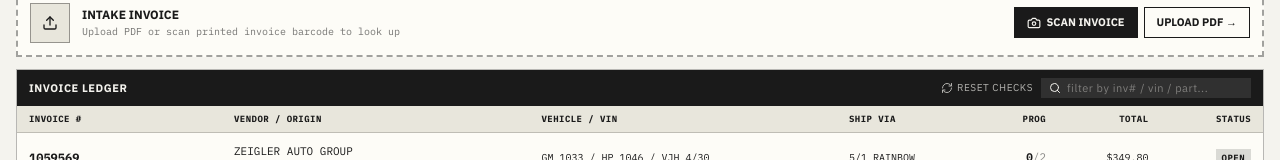
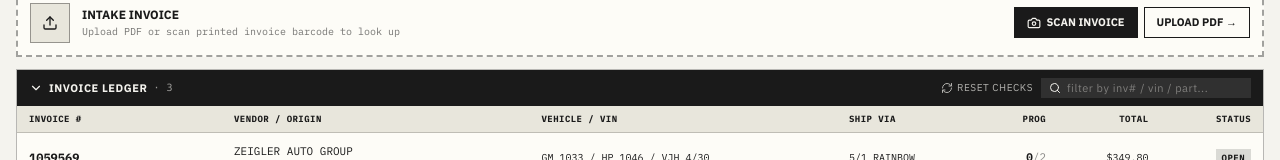
Before and after one commit to 00ang/Cyclops-, a React (Vite) app: page / in a window 1280 px wide. Shown: the part 262-422 px from the top of the page. Built offline with nearby package versions, Linux system fonts and the light colour scheme.

Commit message:
dashboard: collapsible invoice ledger (#11)
Ledger header is now a toggle. Collapsed state hides the search, reset, columns, and rows; preference persists across reloads.

```diff
--- a/src/PartsCheckInSystem.jsx
+++ b/src/PartsCheckInSystem.jsx
@@ -1916,6 +1916,18 @@ function DashboardView({ invoices, scanLog, stats, searchTerm, setSearchTerm, on
   const [invoiceScanOpen, setInvoiceScanOpen] = useState(false);
   const [invoiceScanResult, setInvoiceScanResult] = useState(null);
   const [showDebug, setShowDebug] = useState(false);
+  // Invoice ledger expand/collapse, persisted to localStorage so the
+  // driver's choice survives reloads. Default open (preserves existing
+  // behavior on first visit / cleared storage).
+  const [ledgerOpen, setLedgerOpen] = useState(() => {
+    try {
+      const v = localStorage.getItem('dashboard:ledgerOpen');
+      return v === null ? true : v === 'true';
+    } catch { return true; }
+  });
+  useEffect(() => {
+    try { localStorage.setItem('dashboard:ledgerOpen', String(ledgerOpen)); } catch (e) { /* private mode etc. */ }
+  }, [ledgerOpen]);
 
   const filtered = invoices.filter(inv =>
     !searchTerm ||
@@ -2109,7 +2121,17 @@ function DashboardView({ invoices, scanLog, stats, searchTerm, setSearchTerm, on
 
       <div className="border border-[#1a1a1a]/30 bg-[#fdfcf7] mb-3">
         <div className="bg-[#1a1a1a] text-[#f4f3ee] px-3 py-2 text-[11px] tracking-wider flex items-center justify-between gap-2 flex-wrap" style={{ fontFamily: "'IBM Plex Sans', sans-serif" }}>
+          <button
+            onClick={() => setLedgerOpen(o => !o)}
+            className="flex items-center gap-1.5 hover:opacity-80 select-none"
+            aria-expanded={ledgerOpen}
+            title={ledgerOpen ? 'Collapse ledger' : 'Expand ledger'}
+          >
+            <ChevronRight className={`w-3.5 h-3.5 transition-transform ${ledgerOpen ? 'rotate-90' : ''}`} />
             <span className="font-extrabold">INVOICE LEDGER</span>
+            <span className="text-[10px] opacity-60 font-mono">· {invoices.length}</span>
+          </button>
+          {ledgerOpen && (
             <div className="flex items-center gap-2">
               <button onClick={onResetScans} title="Reset all check states" className="text-[10px] opacity-70 hover:opacity-100 flex items-center gap-1">
                 <RefreshCw className="w-3 h-3" /> RESET CHECKS
@@ -2124,8 +2146,10 @@ function DashboardView({ invoices, scanLog, stats, searchTerm, setSearchTerm, on
                 />
               </div>
             </div>
-        </div>
-
+          )}
+        </div>
+
+        {ledgerOpen && (
           <div className="hidden md:grid grid-cols-12 gap-2 px-3 py-1.5 text-[9px] border-b border-[#1a1a1a]/20 bg-[#e8e6dc] uppercase tracking-wider font-bold">
             <div className="col-span-2">INVOICE #</div>
             <div className="col-span-3">VENDOR / ORIGIN</div>
@@ -2135,15 +2159,16 @@ function DashboardView({ invoices, scanLog, stats, searchTerm, setSearchTerm, on
             <div className="col-span-1 text-right">TOTAL</div>
             <div className="col-span-1 text-right">STATUS</div>
           </div>
-
-        {filtered.length === 0 && (
+        )}
+
+        {ledgerOpen && filtered.length === 0 && (
           <div className="px-3 py-8 text-center text-[11px] opacity-50">
             <FileSearch className="w-6 h-6 mx-auto mb-2 opacity-50" />
             {invoices.length === 0 ? 'No invoices loaded. Upload a PDF to begin.' : 'No invoices match filter.'}
           </div>
         )}
 
-        {filtered.map((inv) => {
+        {ledgerOpen && filtered.map((inv) => {
           const realIdx = invoices.findIndex(i => i.invoiceNumber === inv.invoiceNumber);
           const shippedItems = inv.lineItems.filter(li => li.shipped > 0);
           const totalUnits = shippedItems.reduce((s, li) => s + li.unitsExpected, 0);
```
Lines whose indentation alone changed are shown as unchanged.
